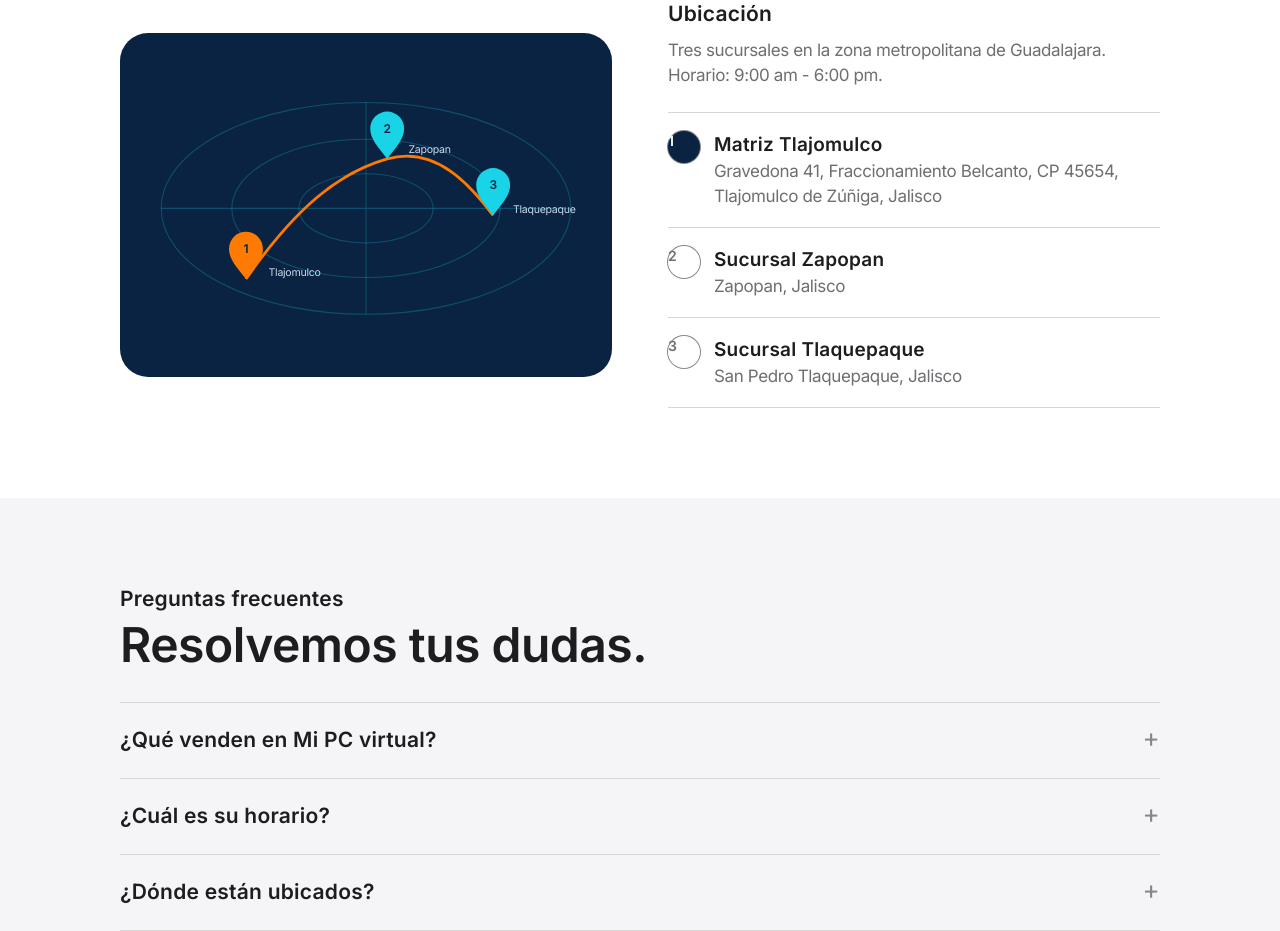
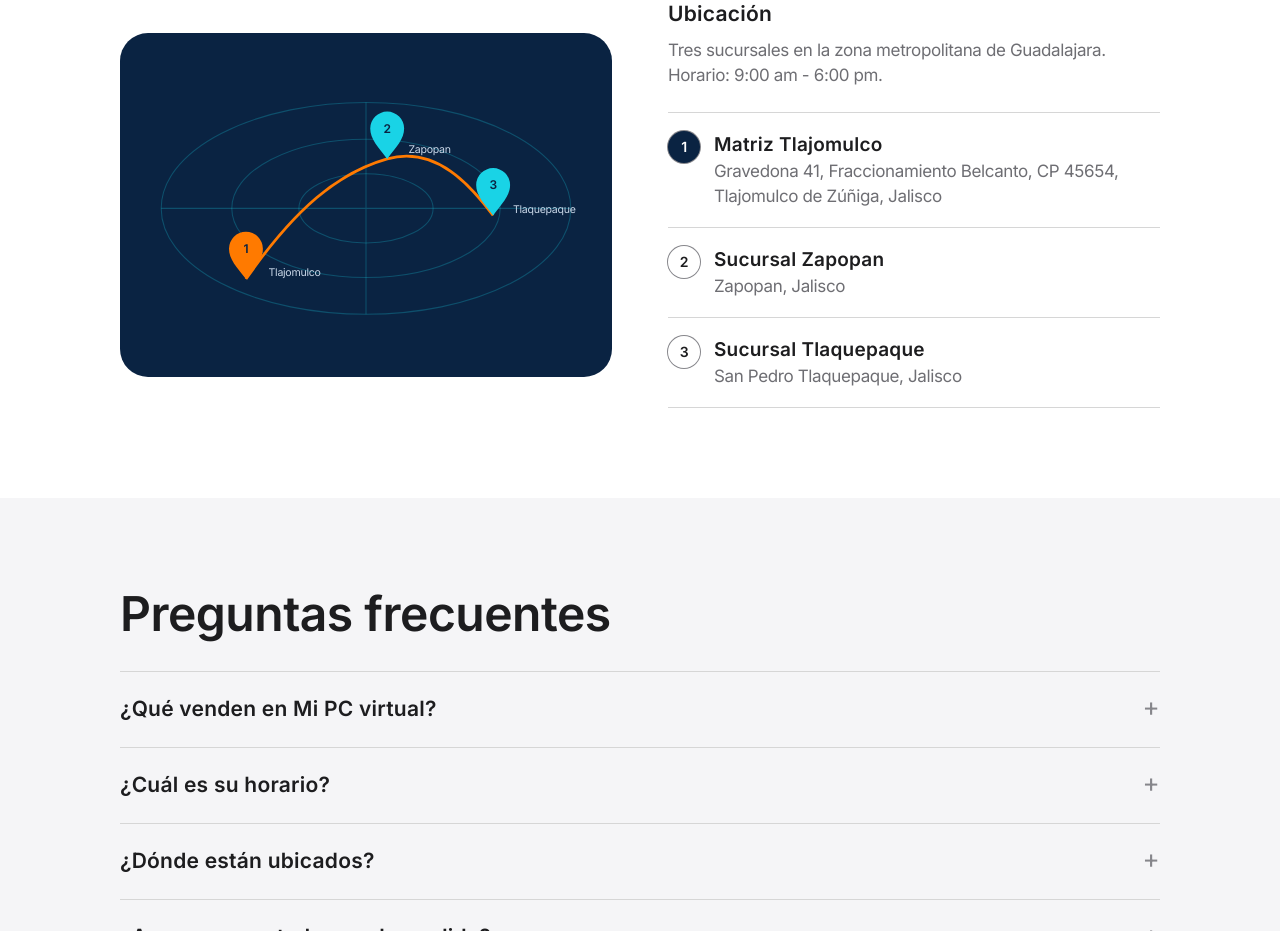
Before and after one commit to doradodevx/mi-pc-virtual, a plain HTML site: page index.html in a window 1280 px wide. Shown: the part 6174-7105 px from the top of the page. Drawn offline with Linux system fonts and the light colour scheme.

Commit message:
Centrar números de sucursales y unificar el título de preguntas frecuentes
Co-Authored-By: Claude Opus 5.5 <noreply@anthropic.com>

```diff
--- a/index.html
+++ b/index.html
@@ -196,6 +196,8 @@ dialog.lightbox::backdrop { background: rgba(245, 245, 247, .96); }
 .num.main { background: var(--navy); color: var(--white); }
 .branch b { font-weight: 600; font-size: 19px; letter-spacing: 0.012em; }
 .branch span { display: block; color: var(--slate); }
+.branch .num { display: grid; place-items: center; line-height: 1; color: var(--ink); }
+.branch .num.main { color: var(--white); }
 
 /* Preguntas */
 .faq details { border-top: 1px solid var(--hair); }
@@ -433,8 +435,7 @@ footer.band { padding-block: 40px 56px; background: var(--mist); }
 
   <section id="preguntas" class="band mist" aria-labelledby="t-preguntas">
     <div class="wrap">
-      <p class="kicker">Preguntas frecuentes</p>
-      <h2 id="t-preguntas" class="heading" style="margin:10px 0 32px">Resolvemos tus dudas.</h2>
+      <h2 id="t-preguntas" class="heading" style="margin:0 0 32px">Preguntas frecuentes</h2>
       <div class="faq">
         <details><summary>¿Qué venden en Mi PC virtual?</summary><p>Laptops, PC de escritorio (torres, monitores y equipos completos) y accesorios como teclados, mouse y audífonos.</p></details>
         <details><summary>¿Cuál es su horario?</summary><p>Atendemos de 9:00 am a 6:00 pm en nuestras tres sucursales.</p></details>
```
